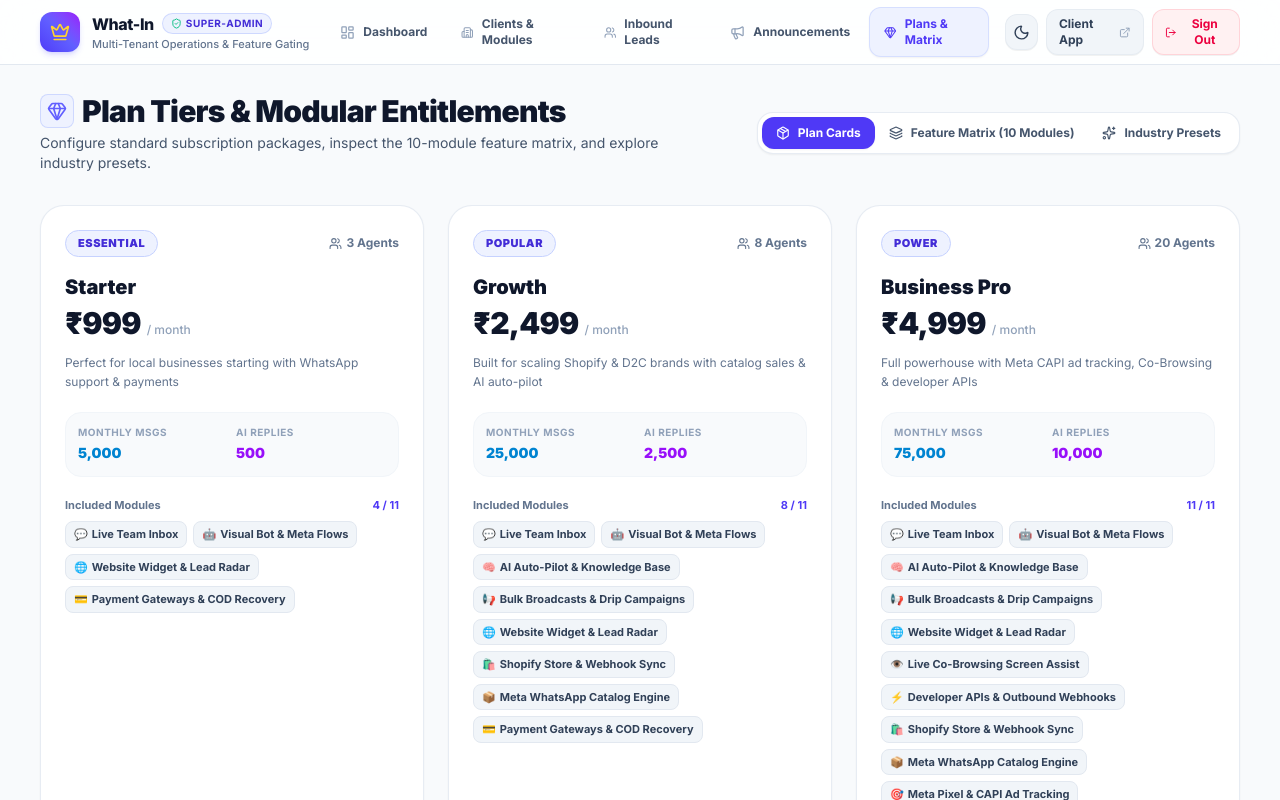
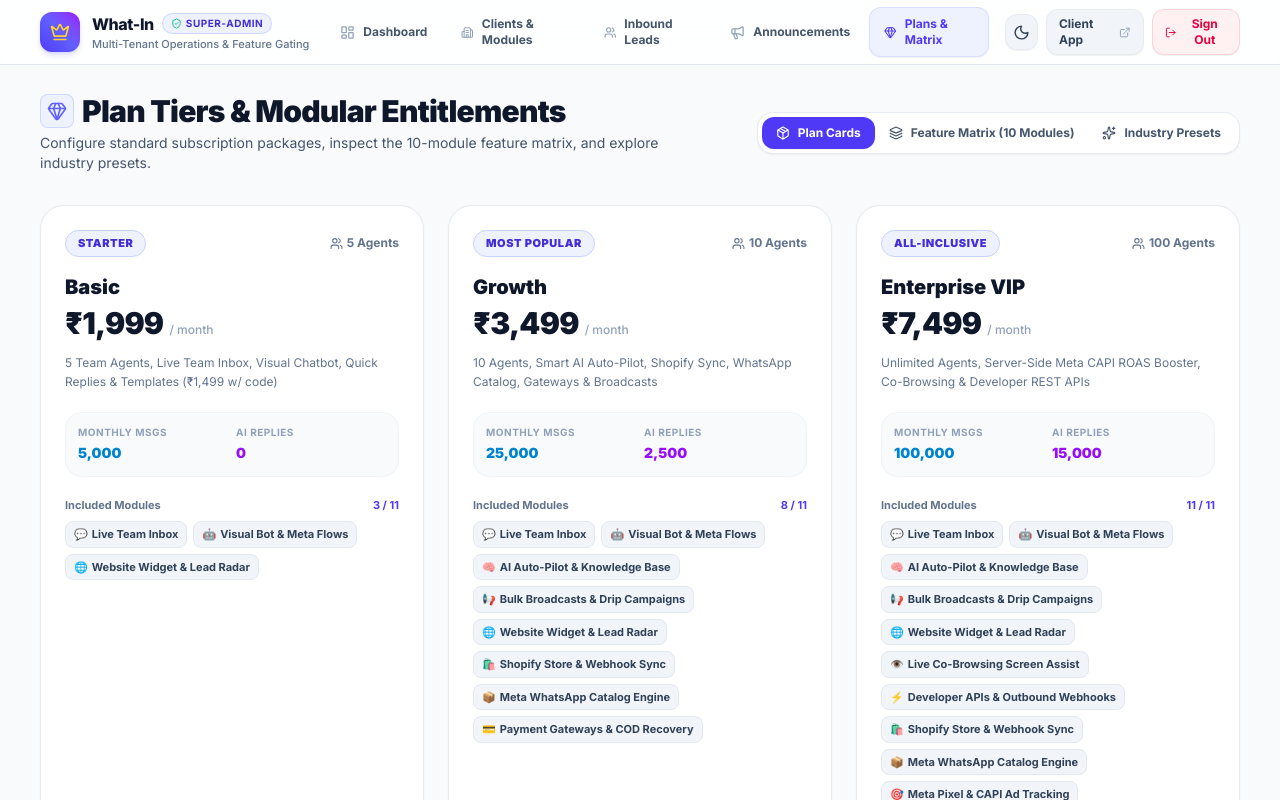
Before and after one commit to Kaushikconsultants/what-in, a Next.js app: page /owner/plans in a window 1280 px wide. Shown: the top 800 px of the page. Built offline with nearby package versions, Linux system fonts and the light colour scheme.

Commit message:
feat(plans): implement new Basic (1999/5 agents), Growth (3499/10 agents), and Enterprise (7499/unlimited) plans with strict module gating

```diff
--- a/src/app/(dashboard)/whatsapp/commerce/page.tsx
+++ b/src/app/(dashboard)/whatsapp/commerce/page.tsx
@@ -7,6 +7,7 @@ import {
   Upload, Trash2, Check, Sliders, ChevronDown, CheckSquare, Square, Edit3, Trash
 } from "lucide-react";
 import Link from "next/link";
+import ModuleGatedView from "@/components/whatsapp/ModuleGatedView";
 import {
   getShopifyCredentialsAction,
   syncShopifyProductsAction,
@@ -1067,8 +1068,9 @@ export default function ProductsCommercePage() {
   });
 
   return (
-    <div className="p-8 w-full max-w-none flex flex-col gap-6">
-      {/* Toast Notification */}
+    <ModuleGatedView moduleKey={["META_CATALOG", "SHOPIFY_INTEGRATION"]}>
+      <div className="p-8 w-full max-w-none flex flex-col gap-6">
+        {/* Toast Notification */}
       {toast && (
         <div className={`p-4 rounded-xl shadow-lg border flex items-center justify-between transition-all animate-in fade-in slide-in-from-top-3 duration-200 ${
           toast.type === "success"
@@ -2889,6 +2891,7 @@ export default function ProductsCommercePage() {
           }
         }}
       />
-    </div>
+      </div>
+    </ModuleGatedView>
   );
 }
--- a/src/app/(dashboard)/whatsapp/shopify/page.tsx
+++ b/src/app/(dashboard)/whatsapp/shopify/page.tsx
@@ -1,5 +1,6 @@
 import React from "react";
 import ShopifyHubComponent from "@/components/whatsapp/ShopifyHubComponent";
+import ModuleGatedView from "@/components/whatsapp/ModuleGatedView";
 
 export const metadata = {
   title: "Shopify E-Commerce WhatsApp Hub | Whatmore",
@@ -7,5 +8,9 @@ export const metadata = {
 };
 
 export default function ShopifyPage() {
-  return <ShopifyHubComponent />;
+  return (
+    <ModuleGatedView moduleKey="SHOPIFY_INTEGRATION">
+      <ShopifyHubComponent />
+    </ModuleGatedView>
+  );
 }
--- a/src/app/actions/ownerPortalActions.ts
+++ b/src/app/actions/ownerPortalActions.ts
@@ -3,7 +3,7 @@
 import { prisma } from "@/lib/prisma";
 import bcrypt from "bcryptjs";
 import { isOwnerAuthenticated, getAuthenticatedUser } from "@/lib/authSession";
-import { DEFAULT_PLAN_TIERS, ALL_MODULE_KEYS, ModuleKey } from "@/lib/moduleRegistry";
+import { DEFAULT_PLAN_TIERS, resolvePlanTier, ALL_MODULE_KEYS, ModuleKey } from "@/lib/moduleRegistry";
 
 const OWNER_SECRET = process.env.OWNER_PORTAL_SECRET || "whatin-owner-2026";
 
@@ -146,7 +146,7 @@ export async function createClientAction(data: {
     // Resolve default modules if not explicitly passed
     let modulesToSet = (data as any).enabledModules;
     if (!modulesToSet || !Array.isArray(modulesToSet) || modulesToSet.length === 0) {
-      const plan = DEFAULT_PLAN_TIERS.find(p => p.id === data.subscriptionPlan);
+      const plan = resolvePlanTier(data.subscriptionPlan);
       modulesToSet = plan ? plan.modules : ALL_MODULE_KEYS;
     }
 
@@ -1317,7 +1317,7 @@ export async function updateClientPlanTierAction(clientId: string, planId: strin
     if (!(await isOwnerAuthenticated())) {
       return { success: false, error: "Unauthorized access: Owner login required" };
     }
-    const plan = DEFAULT_PLAN_TIERS.find(p => p.id === planId);
+    const plan = resolvePlanTier(planId);
     if (!plan) return { success: false, error: "Plan not found" };
 
     const client = await prisma.whatsAppClient.update({
--- a/src/app/owner/clients/page.tsx
+++ b/src/app/owner/clients/page.tsx
@@ -85,7 +85,7 @@ import {
   parseEnabledModules
 } from "@/lib/moduleRegistry";
 
-const PLANS = ["ALL", "STARTER", "GROWTH", "BUSINESS", "ENTERPRISE", "CUSTOM"];
+const PLANS = ["ALL", "BASIC", "GROWTH", "ENTERPRISE", "STARTER", "BUSINESS", "CUSTOM"];
 
 const STATUS_CONFIG: Record<string, { bg: string; border: string; text: string; dot: string; label: string }> = {
   ACTIVE:   { bg: "bg-emerald-50 dark:bg-emerald-950/60", border: "border-emerald-200 dark:border-emerald-800/80", text: "text-emerald-700 dark:text-emerald-300", dot: "bg-emerald-500", label: "Active" },
@@ -95,6 +95,7 @@ const STATUS_CONFIG: Record<string, { bg: string; border: string; text: string;
 };
 
 const PLAN_BADGES: Record<string, { bg: string; text: string; border: string }> = {
+  BASIC:      { bg: "bg-emerald-50 dark:bg-emerald-950/60", text: "text-emerald-700 dark:text-emerald-300", border: "border-emerald-200 dark:border-emerald-800/80" },
   STARTER:    { bg: "bg-emerald-50 dark:bg-emerald-950/60", text: "text-emerald-700 dark:text-emerald-300", border: "border-emerald-200 dark:border-emerald-800/80" },
   GROWTH:     { bg: "bg-indigo-50 dark:bg-indigo-950/60", text: "text-indigo-700 dark:text-indigo-300", border: "border-indigo-200 dark:border-indigo-800/80" },
   BUSINESS:   { bg: "bg-amber-50 dark:bg-amber-950/60", text: "text-amber-700 dark:text-amber-300", border: "border-amber-200 dark:border-amber-800/80" },
@@ -191,11 +192,11 @@ export default function OwnerClientsPage() {
     contactEmail: "",
     adminPassword: "",
     contactPhone: "",
-    subscriptionPlan: "STARTER",
-    monthlyFee: 999,
-    maxAgents: 3,
+    subscriptionPlan: "BASIC",
+    monthlyFee: 1999,
+    maxAgents: 5,
     monthlyMessageQuota: 5000,
-    monthlyAiQuota: 500,
+    monthlyAiQuota: 0,
     initialStatus: "ACTIVE",
     notes: "",
     ownerWhatsApp: "",
@@ -267,18 +268,18 @@ export default function OwnerClientsPage() {
   };
 
   const handleOpenAdd = () => {
-    const defaultPassword = "WhatIn@" + Math.floor(100000 + Math.random() * 900000);
-    const starterPlan = DEFAULT_PLAN_TIERS[0];
+    const defaultPassword = "WhatMore@" + Math.floor(100000 + Math.random() * 900000);
+    const basicPlan = DEFAULT_PLAN_TIERS[0];
     setForm({
       businessName: "",
       contactEmail: "",
       adminPassword: defaultPassword,
       contactPhone: "",
-      subscriptionPlan: "STARTER",
-      monthlyFee: 999,
-      maxAgents: 3,
-      monthlyMessageQuota: 5000,
-      monthlyAiQuota: 500,
+      subscriptionPlan: basicPlan.id,
+      monthlyFee: basicPlan.monthlyFee,
+      maxAgents: basicPlan.maxAgents,
+      monthlyMessageQuota: basicPlan.monthlyMessageQuota,
+      monthlyAiQuota: basicPlan.monthlyAiQuota,
       initialStatus: "ACTIVE",
       notes: "",
       ownerWhatsApp: "",
@@ -289,7 +290,7 @@ export default function OwnerClientsPage() {
       phoneNumber: "",
       shopifyDomain: "",
       shopifyToken: "",
-      enabledModules: starterPlan.modules
+      enabledModules: basicPlan.modules
     });
     setShowMetaFields(false);
     setShowAdd(true);
@@ -2179,7 +2180,7 @@ export default function OwnerClientsPage() {
           <div className="w-full max-w-md bg-white dark:bg-slate-900 border border-slate-200 dark:border-slate-800 rounded-3xl p-6 sm:p-8 shadow-2xl">
             <div className="text-center pb-4 border-b border-slate-200 dark:border-slate-800 mb-4">
               <span className="text-xs font-black text-indigo-600 uppercase tracking-widest">OFFICIAL PAYMENT RECEIPT</span>
-              <h3 className="text-xl font-black text-slate-900 dark:text-white mt-1">What-In SaaS Platform</h3>
+              <h3 className="text-xl font-black text-slate-900 dark:text-white mt-1">WhatMore SaaS Platform</h3>
               <p className="text-[11px] text-slate-500 font-mono">Invoice ID: {selectedReceipt.id.slice(0, 12)}</p>
             </div>
 
--- a/src/components/whatsapp/WhatsAppHubComponent.tsx
+++ b/src/components/whatsapp/WhatsAppHubComponent.tsx
@@ -9,6 +9,7 @@ import WhatsAppFlowsComponent from "@/components/whatsapp/WhatsAppFlowsComponent
 import WhatsAppChatbotsComponent from "@/components/whatsapp/WhatsAppChatbotsComponent";
 import WhatsAppContactsComponent from "@/components/whatsapp/WhatsAppContactsComponent";
 import WhatsAppTagManagerComponent from "@/components/whatsapp/WhatsAppTagManagerComponent";
+import ModuleGatedView from "@/components/whatsapp/ModuleGatedView";
 import { getMetaPhoneHealthAndLimitsAction } from "@/app/actions/whatsAppPlatformActions";
 
 interface WhatsAppHubProps {
@@ -240,9 +241,21 @@ function WhatsAppHubContent({ initialTab = "templates" }: WhatsAppHubProps) {
       {/* Tab Panels */}
       <div className="w-full">
         {activeTab === "templates" && <WhatsAppTemplatesComponent />}
-        {activeTab === "broadcasts" && <WhatsAppBroadcastsComponent />}
-        {activeTab === "flows" && <WhatsAppFlowsComponent />}
-        {activeTab === "chatbots" && <WhatsAppChatbotsComponent />}
+        {activeTab === "broadcasts" && (
+          <ModuleGatedView moduleKey="BROADCASTS">
+            <WhatsAppBroadcastsComponent />
+          </ModuleGatedView>
+        )}
+        {activeTab === "flows" && (
+          <ModuleGatedView moduleKey="CHATBOT">
+            <WhatsAppFlowsComponent />
+          </ModuleGatedView>
+        )}
+        {activeTab === "chatbots" && (
+          <ModuleGatedView moduleKey="CHATBOT">
+            <WhatsAppChatbotsComponent />
+          </ModuleGatedView>
+        )}
         {activeTab === "contacts" && <WhatsAppContactsComponent />}
         {activeTab === "tags" && <WhatsAppTagManagerComponent />}
       </div>
--- a/src/lib/moduleRegistry.ts
+++ b/src/lib/moduleRegistry.ts
@@ -195,30 +195,30 @@ export interface PlanTierConfig {
 
 export const DEFAULT_PLAN_TIERS: PlanTierConfig[] = [
   {
-    id: "STARTER",
-    name: "Starter",
-    monthlyFee: 999,
-    badge: "ESSENTIAL",
+    id: "BASIC",
+    name: "Basic",
+    monthlyFee: 1999,
+    badge: "STARTER",
     color: "#059669",
     bg: "#ecfdf5",
     border: "#a7f3d0",
     monthlyMessageQuota: 5000,
-    monthlyAiQuota: 500,
-    maxAgents: 3,
-    modules: ["INBOX", "CHATBOT", "WIDGET", "PAYMENT_GATEWAY"],
-    tagline: "Perfect for local businesses starting with WhatsApp support & payments"
+    monthlyAiQuota: 0,
+    maxAgents: 5,
+    modules: ["INBOX", "CHATBOT", "WIDGET"],
+    tagline: "5 Team Agents, Live Team Inbox, Visual Chatbot, Quick Replies & Templates (₹1,499 w/ code)"
   },
   {
     id: "GROWTH",
     name: "Growth",
-    monthlyFee: 2499,
-    badge: "POPULAR",
+    monthlyFee: 3499,
+    badge: "MOST POPULAR",
     color: "#4f46e5",
     bg: "#eef2ff",
     border: "#c7d2fe",
     monthlyMessageQuota: 25000,
     monthlyAiQuota: 2500,
-    maxAgents: 8,
+    maxAgents: 10,
     modules: [
       "INBOX",
       "CHATBOT",
@@ -229,49 +229,40 @@ export const DEFAULT_PLAN_TIERS: PlanTierConfig[] = [
       "META_CATALOG",
       "PAYMENT_GATEWAY"
     ],
-    tagline: "Built for scaling Shopify & D2C brands with catalog sales & AI auto-pilot"
-  },
-  {
-    id: "BUSINESS",
-    name: "Business Pro",
-    monthlyFee: 4999,
-    badge: "POWER",
-    color: "#d97706",
-    bg: "#fffbeb",
-    border: "#fde68a",
-    monthlyMessageQuota: 75000,
-    monthlyAiQuota: 10000,
-    maxAgents: 20,
-    modules: [
-      "INBOX",
-      "CHATBOT",
-      "AI_AGENT",
-      "BROADCASTS",
-      "WIDGET",
-      "COBROWSE",
-      "DEVELOPER_API",
-      "SHOPIFY_INTEGRATION",
-      "META_CATALOG",
-      "META_PIXEL_CAPI",
-      "PAYMENT_GATEWAY"
-    ],
-    tagline: "Full powerhouse with Meta CAPI ad tracking, Co-Browsing & developer APIs"
+    tagline: "10 Agents, Smart AI Auto-Pilot, Shopify Sync, WhatsApp Catalog, Gateways & Broadcasts"
   },
   {
     id: "ENTERPRISE",
     name: "Enterprise VIP",
-    monthlyFee: 9999,
-    badge: "UNLIMITED",
+    monthlyFee: 7499,
+    badge: "ALL-INCLUSIVE",
     color: "#7c3aed",
     bg: "#f5f3ff",
     border: "#ddd6fe",
-    monthlyMessageQuota: 250000,
-    monthlyAiQuota: 50000,
+    monthlyMessageQuota: 100000,
+    monthlyAiQuota: 15000,
     maxAgents: 100,
     modules: ALL_MODULE_KEYS,
-    tagline: "All 11 modules & integrations with maximum quotas and VIP dedicated support"
+    tagline: "Unlimited Agents, Server-Side Meta CAPI ROAS Booster, Co-Browsing & Developer REST APIs"
   }
 ];
+
+/**
+ * Resolves a plan tier by ID with backwards-compatibility aliases
+ */
+export function resolvePlanTier(planId: string | null | undefined): PlanTierConfig {
+  const norm = (planId || "").trim().toUpperCase();
+  if (norm === "STARTER" || norm === "BASIC") {
+    return DEFAULT_PLAN_TIERS[0];
+  }
+  if (norm === "GROWTH") {
+    return DEFAULT_PLAN_TIERS[1];
+  }
+  if (norm === "ENTERPRISE" || norm === "BUSINESS" || norm === "PRO" || norm === "CUSTOM") {
+    return DEFAULT_PLAN_TIERS[2];
+  }
+  return DEFAULT_PLAN_TIERS[0];
+}
 
 /**
  * Industry-Specific Presets for 1-Click Setup in Owner Portal
```
